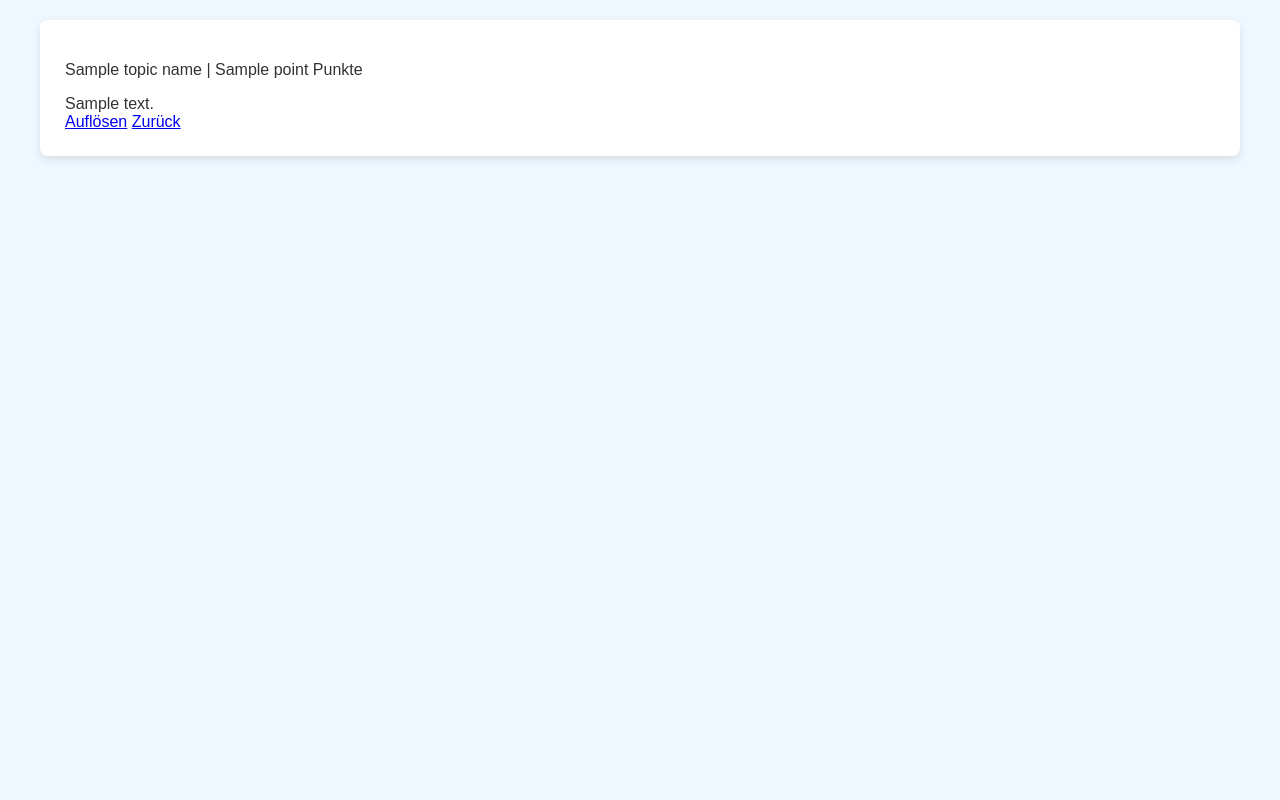
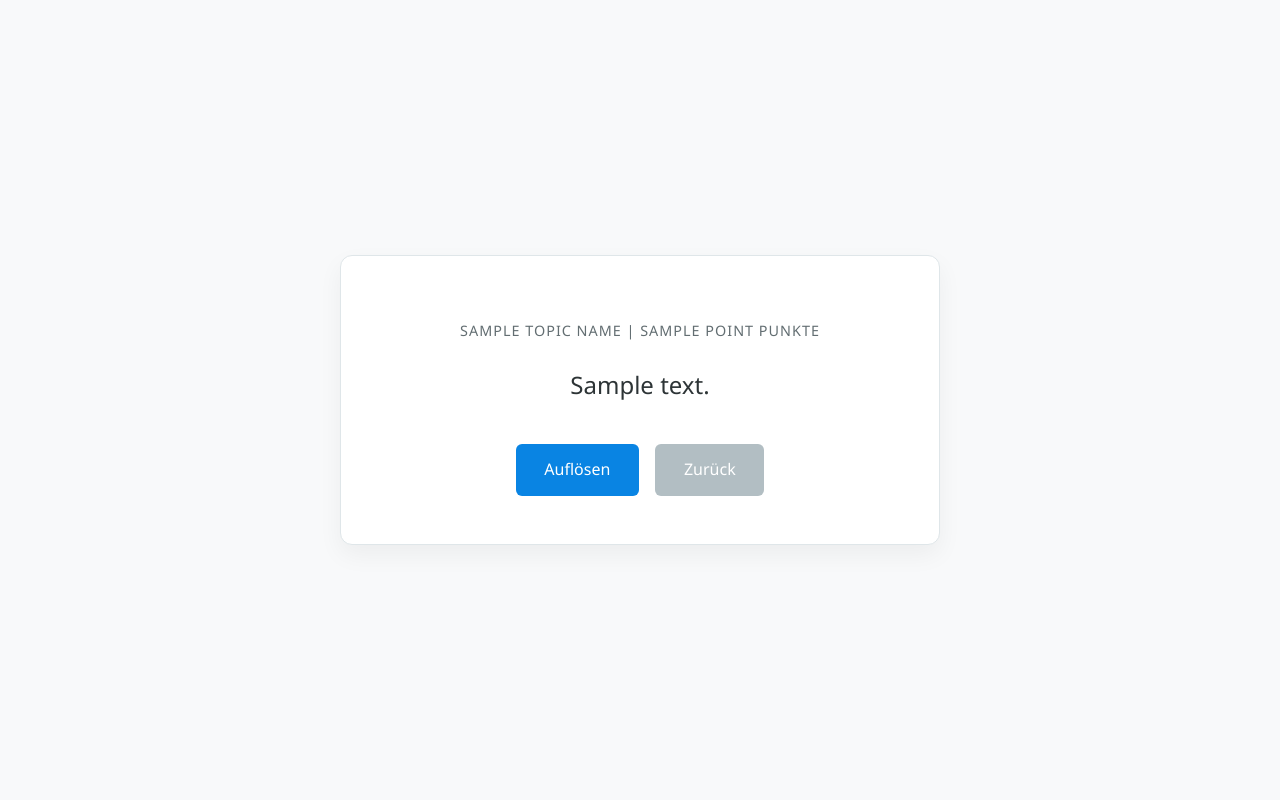
Before and after one commit to EFG-Geislingen/the-great-price, a Flask app: template templates/question.html in a window 1280 px wide. Run offline with Flask 3, Linux system fonts and the light colour scheme; the template is opened without the code that fills it: most values are stand-ins (such as "Sample title", 1, 10 or a date in 2020).

Commit message:
More modern design.

```diff
--- a/static/style.css
+++ b/static/style.css
@@ -1,87 +1,179 @@
-/* Global Reset & Basis */
-body {
-    font-family: 'Arial', sans-serif; /* Lässt sich gut stylen, kein JS nötig */
-    background-color: #f0f8ff; /* Ein helles Blau/Pastell für gute Stimmung */
-    color: #333;
-    margin: 20px auto;
-    max-width: 1200px;
-    padding: 0 20px;
+:root {
+    /* Farbpalette */
+    --bg-color: #f8f9fa;
+    --text-color: #2d3436;
+    --accent-color: #0984e3;
+    --accent-hover: #74b9ff;
+    --card-bg: #ffffff;
+    --border-color: #dfe6e9;
+    --secondary-text: #636e72;
+    --btn-secondary: #b2bec3;
+    --btn-secondary-hover: #95a5a6;
+
+    /* Abstände & Radien */
+    --radius: 12px;
+    --shadow: 0 10px 25px rgba(0, 0, 0, 0.05);
+    --transition: all 0.2s ease-in-out;
 }
 
-/* Header Styling */
-.main-header {
-    text-align: center;
-    background-color: #4a90e2; /* Ein kräftiges, freundliches Blau für den Akzent */
-    color: white;
-    padding: 30px 15px;
-    border-radius: 8px;
-    margin-bottom: 30px;
+* {
+    box-sizing: border-box;
 }
 
-.main-header h1 {
-    font-size: 2.5em;
-    margin-top: 0;
+body {
+    font-family: 'Segoe UI', Roboto, Helvetica, Arial, sans-serif;
+    background-color: var(--bg-color);
+    color: var(--text-color);
+    margin: 0;
+    display: flex;
+    justify-content: center;
+    align-items: center;
+    min-height: 100vh;
+    line-height: 1.6;
 }
 
-/* Allgemeine Container und Karten */
-.card {
-    background-color: white;
-    padding: 25px;
-    border-radius: 8px;
-    box-shadow: 0 4px 10px rgba(0, 0, 0, 0.1); /* Leicht ausgeprägter Schatten */
-    margin-bottom: 30px;
+main {
+    width: 90%;
+    max-width: 1000px;
+    text-align: center;
+    padding: 2rem 0;
 }
 
-/* Grid für Themenfelder (index.html) */
-#themen-grid {
-    display: grid;
-    grid-template-columns: repeat(auto-fit, minmax(280px, 1fr)); /* Flexibel auf verschiedene Bildschirme */
-    gap: 30px;
+h1 {
+    font-weight: 300;
+    letter-spacing: 1px;
+    margin-bottom: 2rem;
+    color: var(--text-color);
 }
 
-.thema-box h2 {
-    color: #e94e77; /* Akzentfarbe für Themennamen (Rosa/Rot) */
-    border-bottom: 2px solid #eee;
-    padding-bottom: 10px;
+/* --- Tabellen-Styling (Index) --- */
+table {
+    width: 100%;
+    border-collapse: separate;
+    border-spacing: 0;
+    background-color: var(--card-bg);
+    border-radius: var(--radius);
+    box-shadow: var(--shadow);
+    overflow: hidden;
+    border: 1px solid var(--border-color);
 }
 
-/* Links in der Tabelle sind zentrale Elemente */
-#themen-grid ul li a {
-    display: block; /* Stellt sicher, dass jeder Link Block-Element ist und Platz bekommt */
-    text-decoration: none;
-    color: #3a7bd5;
-    padding: 8px 0;
-    border-bottom: 1px dotted #ddd;
+th {
+    background-color: var(--accent-color);
+    color: white;
+    font-weight: 500;
+    padding: 1.2rem;
+    text-transform: uppercase;
+    font-size: 0.9rem;
+    letter-spacing: 1px;
 }
 
-#themen-grid ul li a:hover {
-    color: #ff9800; /* Hoverffekt beim Darüberfahren */
-    font-weight: bold;
+td {
+    padding: 1.2rem;
+    border-bottom: 1px solid var(--border-color);
+    border-right: 1px solid var(--border-color);
+    text-align: center;
 }
 
-
-/* Spezifische Elemente für Question/Answer Views */
-.question-container, .result-container {
-    border-left: 5px solid #f5a623; /* Ein oranger Akzentstreifen links */
+td:last-child {
+    border-right: none;
 }
 
-#frage-box h4 {
-    font-size: 1.7em;
-    color: #d9534f; /* Rot für die Frage selbst */
-    margin-top: 0;
+tr:last-child td {
+    border-bottom: none;
 }
 
-/* Back Buttons / Links im Header */
-.back-to-list a {
-    display: inline-block;
-    padding: 10px 20px;
-    background-color: #5cb85c; /* Grüner, positiver Button für Zurück */
-    color: white;
-    text-decoration: none;
-    border-radius: 5px;
-    transition: background-color 0.3s;
+.point-label {
+    font-weight: bold;
+    background-color: #f1f2f6;
+    color: var(--secondary-text);
+    width: 100px;
 }
 
-.back-to-list a:hover {
-    background-color: #4cae4c;
+td a {
+    display: block;
+    text-decoration: none;
+    color: var(--accent-color);
+    font-weight: 600;
+    font-size: 1.2rem;
+    transition: var(--transition);
+    padding: 0.5rem;
+    border-radius: 6px;
 }
+
+td a:hover {
+    background-color: var(--accent-hover);
+    color: white;
+    transform: translateY(-2px);
+}
+
+/* --- Card-Styling (Fragen & Antworten) --- */
+.card {
+    background-color: var(--card-bg);
+    padding: 3rem;
+    border-radius: var(--radius);
+    box-shadow: var(--shadow);
+    max-width: 600px;
+    width: 100%;
+    border: 1px solid var(--border-color);
+    animation: fadeIn 0.4s ease-out;
+}
+
+.category {
+    font-size: 0.9rem;
+    color: var(--secondary-text);
+    text-transform: uppercase;
+    letter-spacing: 1px;
+    margin-bottom: 1.5rem;
+    display: block;
+}
+
+.content {
+    font-size: 1.5rem;
+    font-weight: 400;
+    margin-bottom: 2.5rem;
+    color: var(--text-color);
+}
+
+/* --- Button-Styling --- */
+.actions {
+    display: flex;
+    gap: 1rem;
+    justify-content: center;
+}
+
+.button {
+    text-decoration: none;
+    padding: 0.8rem 1.8rem;
+    border-radius: 6px;
+    font-weight: 500;
+    transition: var(--transition);
+    cursor: pointer;
+    font-size: 1rem;
+}
+
+.button:not(.secondary) {
+    background-color: var(--accent-color);
+    color: white;
+}
+
+.button:not(.secondary):hover {
+    background-color: var(--accent-hover);
+    transform: translateY(-2px);
+}
+
+.button.secondary {
+    background-color: var(--btn-secondary);
+    color: white;
+}
+
+.button.secondary:hover {
+    background-color: var(--btn-secondary-hover);
+    transform: translateY(-2px);
+}
+
+/* Animation */
+@keyframes fadeIn {
+    from { opacity: 0; transform: translateY(10px); }
+    to { opacity: 1; transform: translateY(0); }
+}
```
